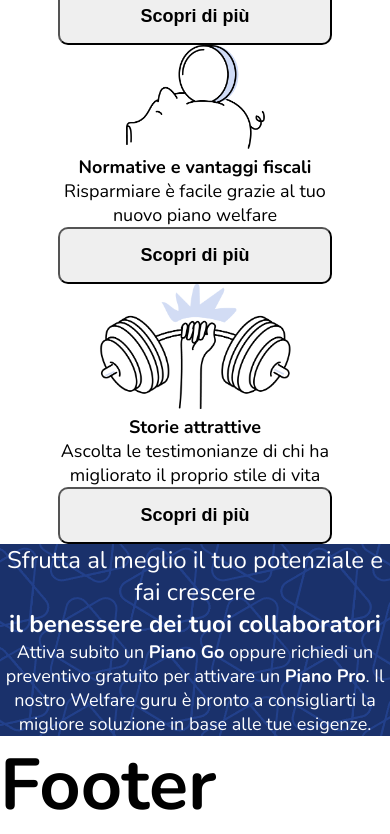
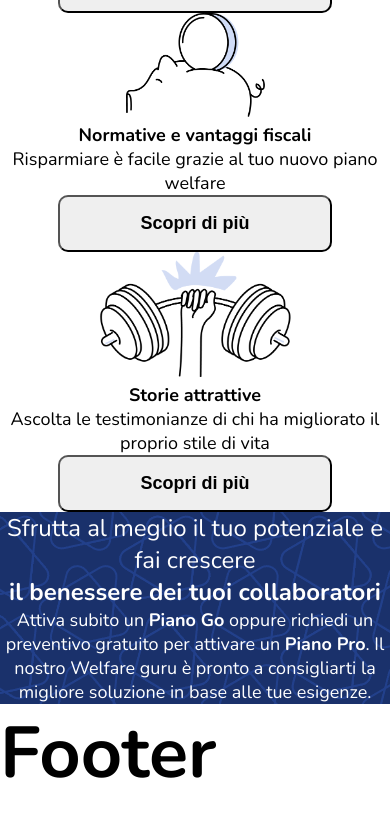
Before and after one commit to vito-pizzulli/omninext-front-end-dev-test, a Vue app: page / in a window 390 px wide. Shown: the part 2314-3148 px from the top of the page. After the commit the page ends 3116 px from the top, so only its background shows below. Built offline with nearby package versions, Linux system fonts and the light colour scheme.

Commit message:
Added containers width to 100% in mobile view, added container in CollaboratorsWellness component.

```diff
--- a/src/components/CollaboratorsWellness.vue
+++ b/src/components/CollaboratorsWellness.vue
@@ -1,8 +1,10 @@
 <template>
     <div id="collaborators-wellness">
-        <p class="big">Sfrutta al meglio il tuo potenziale e fai crescere</p>
-        <h4>il benessere dei tuoi collaboratori</h4>
-        <p>Attiva subito un <strong>Piano Go</strong> oppure richiedi un preventivo gratuito per attivare un <strong>Piano Pro</strong>. Il nostro Welfare guru è pronto a consigliarti la migliore soluzione in base alle tue esigenze.</p>
+        <div class="container">
+            <p class="big">Sfrutta al meglio il tuo potenziale e fai crescere</p>
+            <h4>il benessere dei tuoi collaboratori</h4>
+            <p>Attiva subito un <strong>Piano Go</strong> oppure richiedi un preventivo gratuito per attivare un <strong>Piano Pro</strong>. Il nostro Welfare guru è pronto a consigliarti la migliore soluzione in base alle tue esigenze.</p>
+        </div>
     </div>
 </template>
 
--- a/src/styles/general.scss
+++ b/src/styles/general.scss
@@ -98,6 +98,10 @@ body {
         .desktop {
             display: none;
         }
+
+        .container {
+            width: 100%;
+        }
     }
 
     @media screen and (min-width: 768px) {
```
